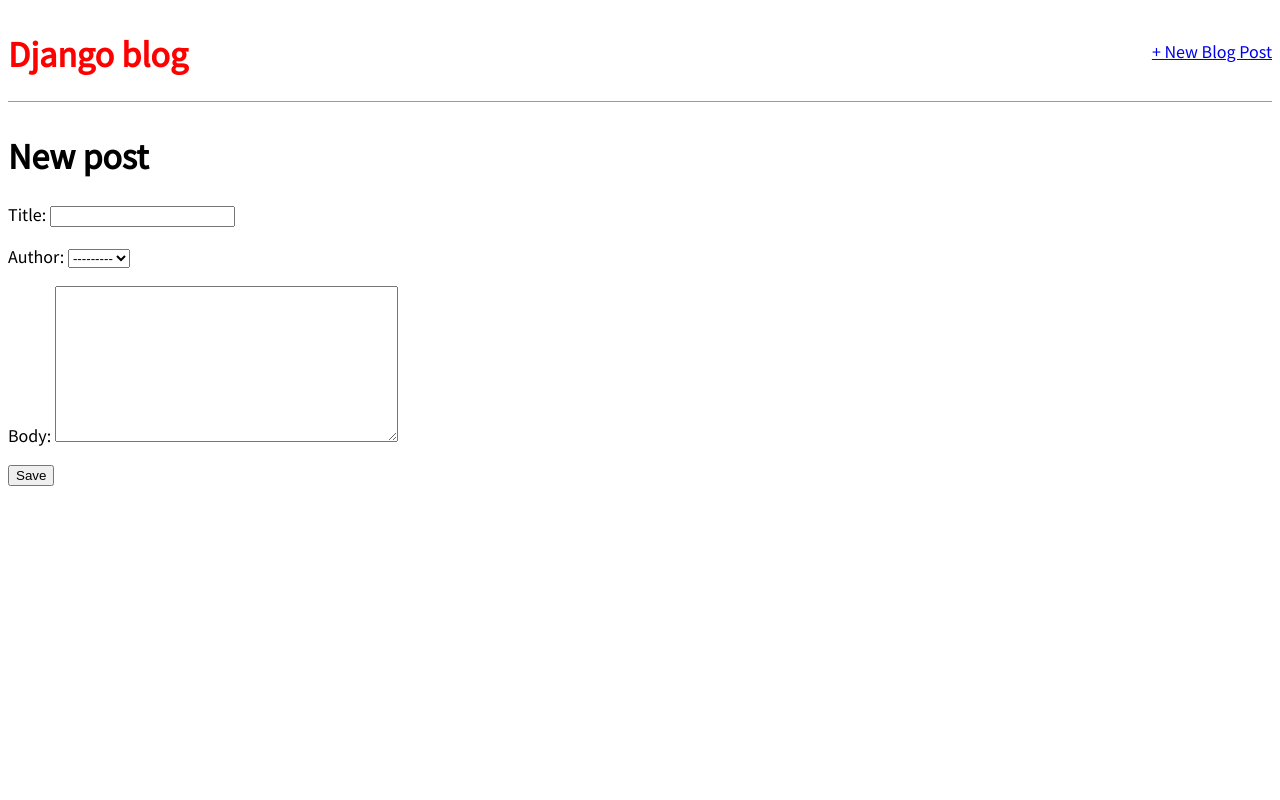
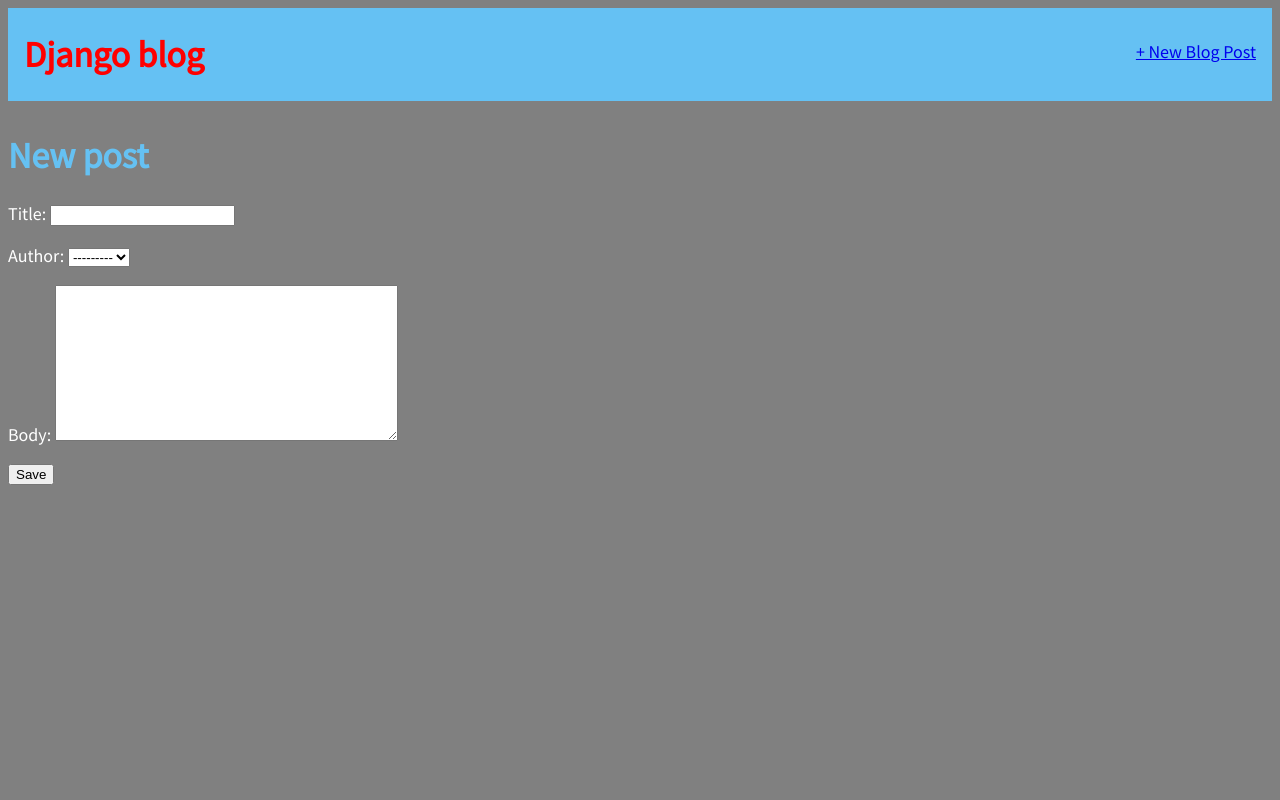
Before and after one commit to LukeLeimbach/forum, a Django app: page /post/new/ in a window 1280 px wide. Run offline with Django 4.2, Linux system fonts and the light colour scheme; data comes from the database, SQL or seed files in the repository.

Commit message:
css update

```diff
--- a/static/css/base.css
+++ b/static/css/base.css
@@ -1,17 +1,25 @@
+:root {
+    --blue: rgb(101, 193, 243);
+}
+
 body {
     font-family: 'Source Sans Pro', sans-serif;
     font-size: 18px;
+    background-color: gray;
 }
 
 header {
-    border-bottom: 1px solid #999;
+    margin: 0;
+    padding: 0;
     margin-bottom: 2rem;
     display: flex;
+    background-color: var(--blue);
 }
 
 header h1 a {
     color: red;
     text-decoration: none;
+    padding-left: 1rem;
 }
 
 .nav-left {
@@ -21,6 +29,7 @@ header h1 a {
 .nav-right {
     display: flex;
     padding-top: 2rem;
+    padding-right: 1rem;
 }
 
 .post-entry {
@@ -33,11 +42,12 @@ header h1 a {
 
 .post-entry h2 a,
 .post-entry h2 a:visited {
-    color: blue;
+    color: var(--blue);
     text-decoration: none;
 }
 
 .post-entry p {
+    color: white;
     margin: 0;
     font-weight: 400;
 }
@@ -45,3 +55,11 @@ header h1 a {
 .post-entry h2 a:hover {
     color: red;
 }
+
+.post-new-h1 {
+    color: var(--blue);
+}
+
+.post-new-p {
+    color: white;
+}
--- a/templates/post_new.html
+++ b/templates/post_new.html
@@ -1,8 +1,8 @@
 {% extends "base.html" %}
 
 {% block content %}
-<h1>New post</h1>
-    <form action="" method="post">{% csrf_token %}
+<h1 class="post-new-h1">New post</h1>
+    <form class="post-new-p" action="" method="post">{% csrf_token %}
     {{ form.as_p }}
     <input type="submit" value="Save">
 </form>
```
